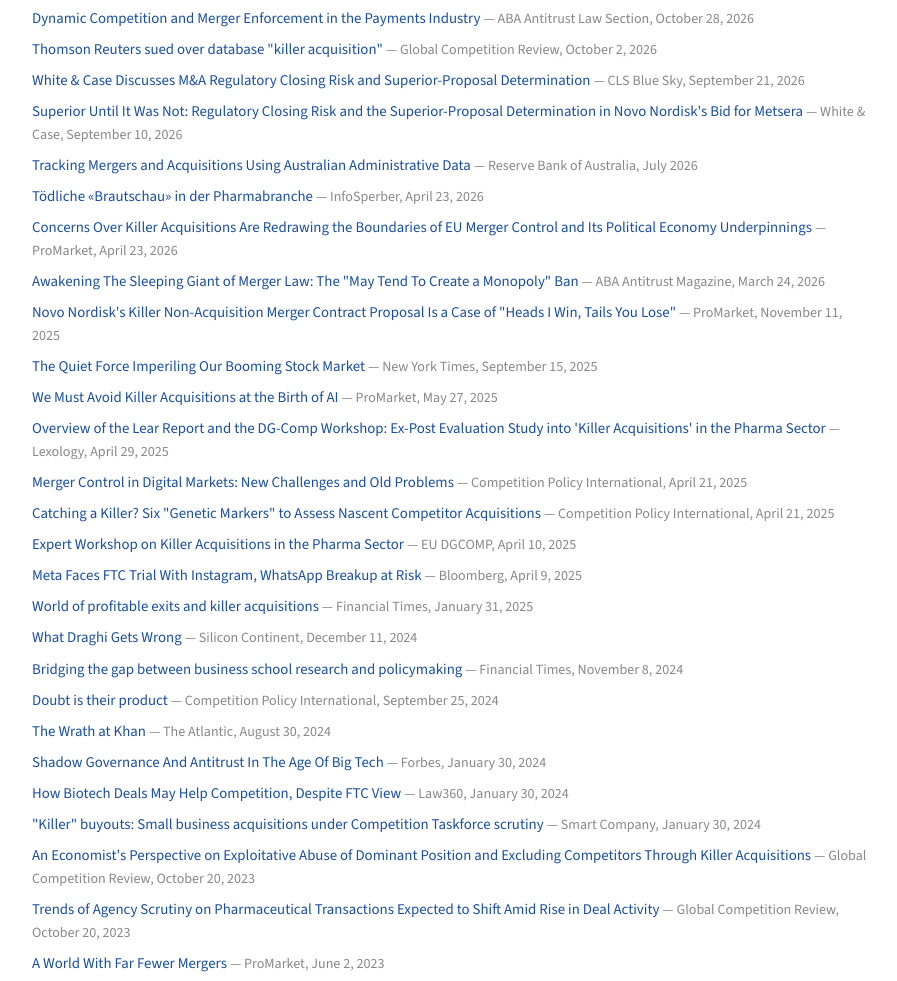
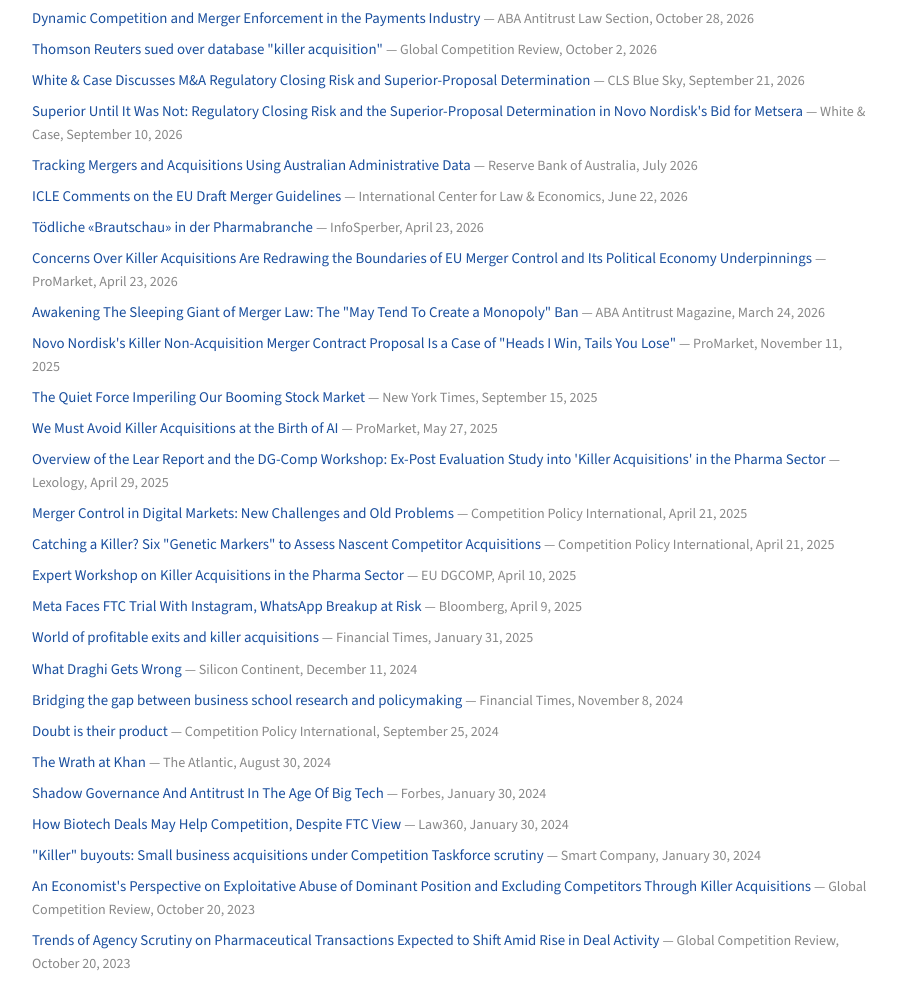
Before and after one commit to florianederer/florianederer.github.io, a plain HTML site: page press.html in a window 1280 px wide. Shown: the part 1784-2765 px from the top of the page, without its empty margins (190-1087 px from the left). Drawn offline with nearby package versions, Linux system fonts and the light colour scheme.

Commit message:
Add ICLE comments on EU draft merger guidelines
Co-Authored-By: Claude Opus 5.5 <noreply@anthropic.com>

```diff
--- a/press.html
+++ b/press.html
@@ -104,6 +104,7 @@
       <li><a href="https://clsbluesky.law.columbia.edu/2026/09/21/white-case-discusses-ma-regulatory-closing-risk-and-superior-proposal-determination/">White &amp; Case Discusses M&amp;A Regulatory Closing Risk and Superior-Proposal Determination</a> <span class="press-source">— CLS Blue Sky, September 21, 2026</span></li>
       <li><a href="https://www.whitecase.com/insight-alert/superior-until-it-was-not-regulatory-closing-risk-and-superior-proposal-determination">Superior Until It Was Not: Regulatory Closing Risk and the Superior-Proposal Determination in Novo Nordisk's Bid for Metsera</a> <span class="press-source">— White &amp; Case, September 10, 2026</span></li>
       <li><a href="https://rba.gov.au/publications/rdp/2026/2026-04/full.html">Tracking Mergers and Acquisitions Using Australian Administrative Data</a> <span class="press-source">— Reserve Bank of Australia, July 2026</span></li>
+      <li><a href="https://laweconcenter.org/resources/icle-comments-on-the-eu-draft-merger-guidelines/">ICLE Comments on the EU Draft Merger Guidelines</a> <span class="press-source">— International Center for Law &amp; Economics, June 22, 2026</span></li>
       <li><a href="https://www.infosperber.ch/wirtschaft/toedliche-brautschau-in-der-pharmabranche/">Tödliche «Brautschau» in der Pharmabranche</a> <span class="press-source">— InfoSperber, April 23, 2026</span></li>
       <li><a href="https://www.promarket.org/2026/04/23/concerns-over-killer-acquisitions-are-redrawing-the-boundaries-of-eu-merger-control-and-its-political-economy-underpinnings/">Concerns Over Killer Acquisitions Are Redrawing the Boundaries of EU Merger Control and Its Political Economy Underpinnings</a> <span class="press-source">— ProMarket, April 23, 2026</span></li>
       <li><a href="https://www.americanbar.org/groups/antitrust_law/resources/magazine/2026-spring/the-may-tend-to-create-a-monopoly-ban/">Awakening The Sleeping Giant of Merger Law: The "May Tend To Create a Monopoly" Ban</a> <span class="press-source">— ABA Antitrust Magazine, March 24, 2026</span></li>
```
